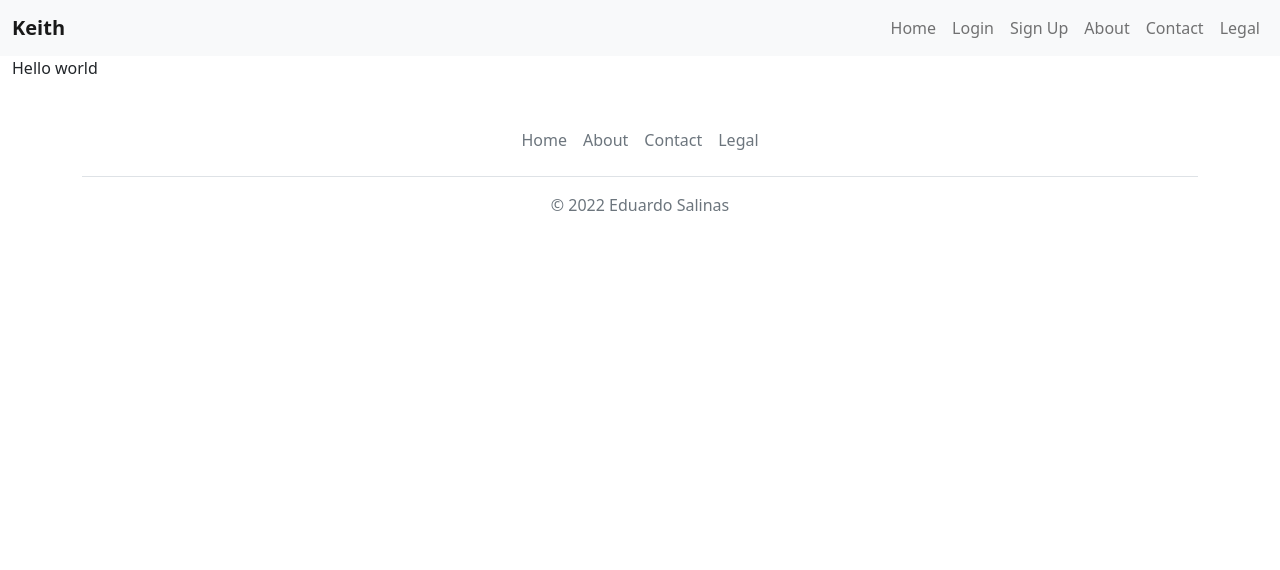
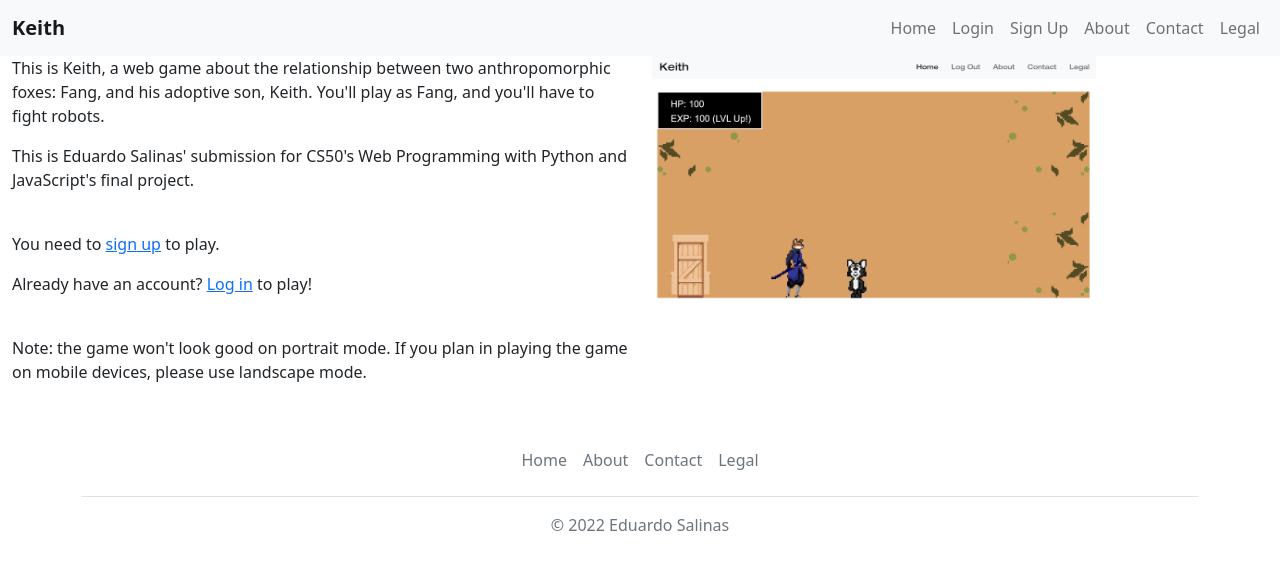
Before and after one commit to eduardoluis11/keith-harvard, a Django app: page / in a window 1280 px wide. Shown: the top 570 px of the page. Run offline with Django 4.2, Linux system fonts and the light colour scheme; some libraries are stand-ins or nearby versions.

Commit message:
Added Text to Home Page

```diff
--- a/templates/index.html
+++ b/templates/index.html
@@ -6,7 +6,44 @@ in here -->
 {% load static %}
 
 <!-- I will call the “block body” tag on the index.html file to call the code from the layout file on the index file.
+
+All of the text and content will go here.
 -->
 {% block body %}
-Hello world
+
+    <!-- I’ll use a Bootstrap grid to divide the screen into 2 halves: one for the text, and another for a screenshot
+    of the game. For that, I’ll create 1 row and 2 columns. I could use one of my wireframes as a placeholder for the
+    screenshot of the game.
+    -->
+    <div class="row">   <!-- Bootstrap row -->
+        <div class="col">   <!-- Left column of the 1x2 grid -->
+            <p>
+                This is Keith, a web game about the relationship between two anthropomorphic foxes: Fang, and his
+                adoptive son, Keith. You'll play as Fang, and you'll have to fight robots.
+            </p>
+            <p>
+                This is Eduardo Salinas' submission for CS50's Web Programming with Python and JavaScript's final
+                project.
+            </p>
+            <br>
+            <p> <!-- Sign up link -->
+                You need to <a href="#">sign up</a> to play.
+            </p>
+            <p> <!-- Log in link -->
+                Already have an account? <a href="#">Log in</a> to play!
+            </p>
+            <br>
+            <p>
+                Note: the game won't look good on portrait mode. If you plan in playing the game on mobile devices,
+                please use landscape mode.
+            </p>
+        </div>
+        <div class="col"> <!-- Right column of the 1x2 grid -->
+
+            <!-- Screenshot of the game -->
+            <img src="{% static 'img/placeholder-screenshot.png' %}" alt="Keith's Screenshot" height="250px">
+        </div>
+
+
+    </div>
 {% endblock %}
```
Also changed, not shown: keith_app/static/img/placeholder-screenshot.png (added).
